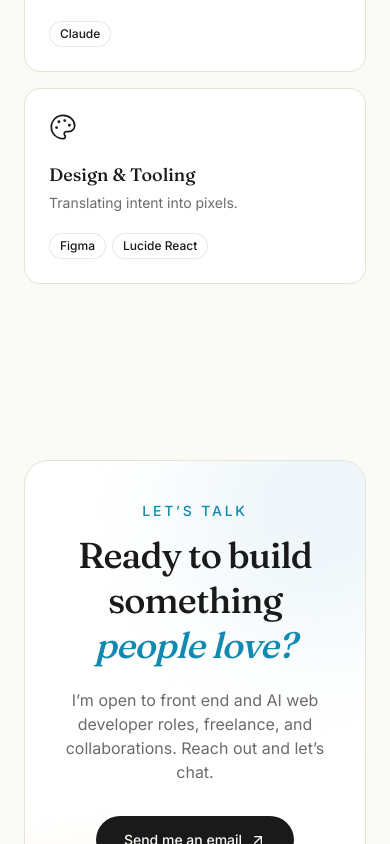
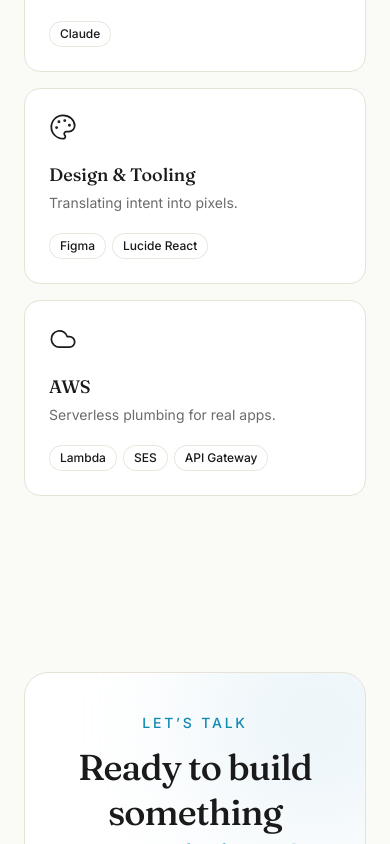
Before and after one commit to Afifrifaie/mywebsite, a Next.js app: page / in a window 390 px wide. Shown: the part 5747-6591 px from the top of the page. Built offline with nearby package versions, Linux system fonts and the light colour scheme.

Commit message:
Add AWS skills card (Lambda, SES, API Gateway)

```diff
--- a/src/components/Skills.tsx
+++ b/src/components/Skills.tsx
@@ -5,6 +5,7 @@ import {
   Database,
   Bot,
   Palette,
+  Cloud,
 } from "lucide-react";
 
 type Skill = { name: string };
@@ -53,6 +54,17 @@ const categories: Category[] = [
     hoverBg: "var(--warm-3)",
     skills: [{ name: "Figma" }, { name: "Lucide React" }],
   },
+  {
+    title: "AWS",
+    description: "Serverless plumbing for real apps.",
+    icon: Cloud,
+    hoverBg: "var(--warm-1)",
+    skills: [
+      { name: "Lambda" },
+      { name: "SES" },
+      { name: "API Gateway" },
+    ],
+  },
 ];
 
 export default function Skills() {
@@ -67,7 +79,7 @@ export default function Skills() {
         </h2>
       </div>
 
-      <div className="grid grid-cols-1 gap-4 sm:grid-cols-2 lg:grid-cols-4">
+      <div className="grid grid-cols-1 gap-4 sm:grid-cols-2 lg:grid-cols-3 xl:grid-cols-5">
         {categories.map((cat) => {
           const Icon = cat.icon;
           return (
```
